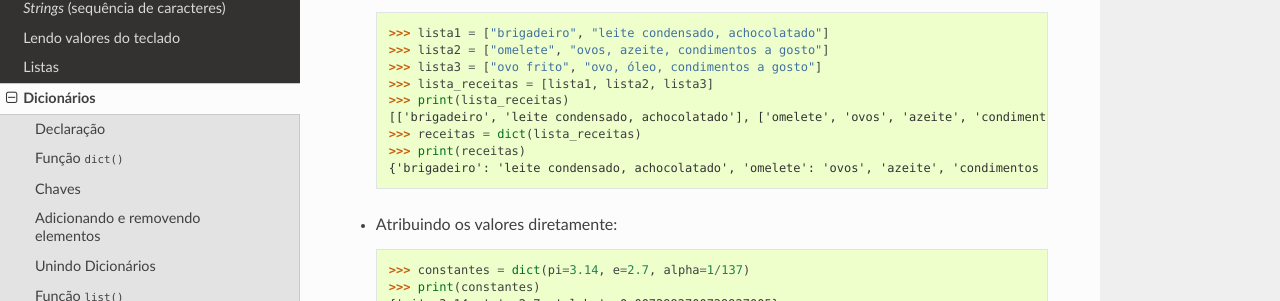
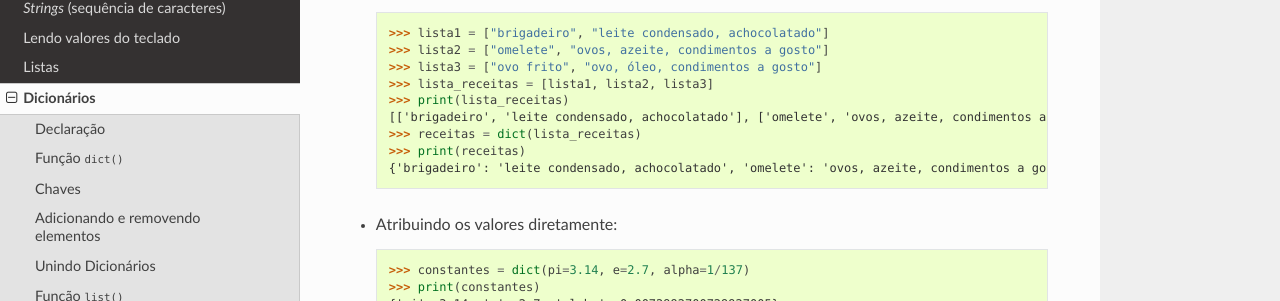
Before and after one commit to grupy-sanca/curso-python, a Sphinx documentation site: the page built from source/dicionarios.rst, in a window 1280 px wide and 900 px high, scrolled down 735 px. Shown: the part 150-451 px from the top of the window. Built offline with Sphinx 7.4.7 and the Read the Docs theme 2.0.0, drawn with Linux system fonts in a browser that asks for light colours.

Commit message:
agora sim corrigi todas as aspas :D

```diff
--- a/source/dicionarios.rst
+++ b/source/dicionarios.rst
@@ -38,10 +38,10 @@
      >>> lista3 = ["ovo frito", "ovo, óleo, condimentos a gosto"]
      >>> lista_receitas = [lista1, lista2, lista3]
      >>> print(lista_receitas)
-     [['brigadeiro', 'leite condensado, achocolatado'], ['omelete', 'ovos', 'azeite', 'condimentos a gosto'], ['ovo frito', 'ovo', 'óleo', 'condimentos a gosto']]
+     [['brigadeiro', 'leite condensado, achocolatado'], ['omelete', 'ovos, azeite, condimentos a gosto'], ['ovo frito', 'ovo, óleo, condimentos a gosto']]
      >>> receitas = dict(lista_receitas)
      >>> print(receitas)
-     {'brigadeiro': 'leite condensado, achocolatado', 'omelete': 'ovos', 'azeite', 'condimentos a gosto', 'ovo frito': 'ovo', 'óleo', 'condimentos a gosto'}
+     {'brigadeiro': 'leite condensado, achocolatado', 'omelete': 'ovos, azeite, condimentos a gosto', 'ovo frito': 'ovo, óleo, condimentos a gosto'}
 
 
 - Atribuindo os valores diretamente:
```
